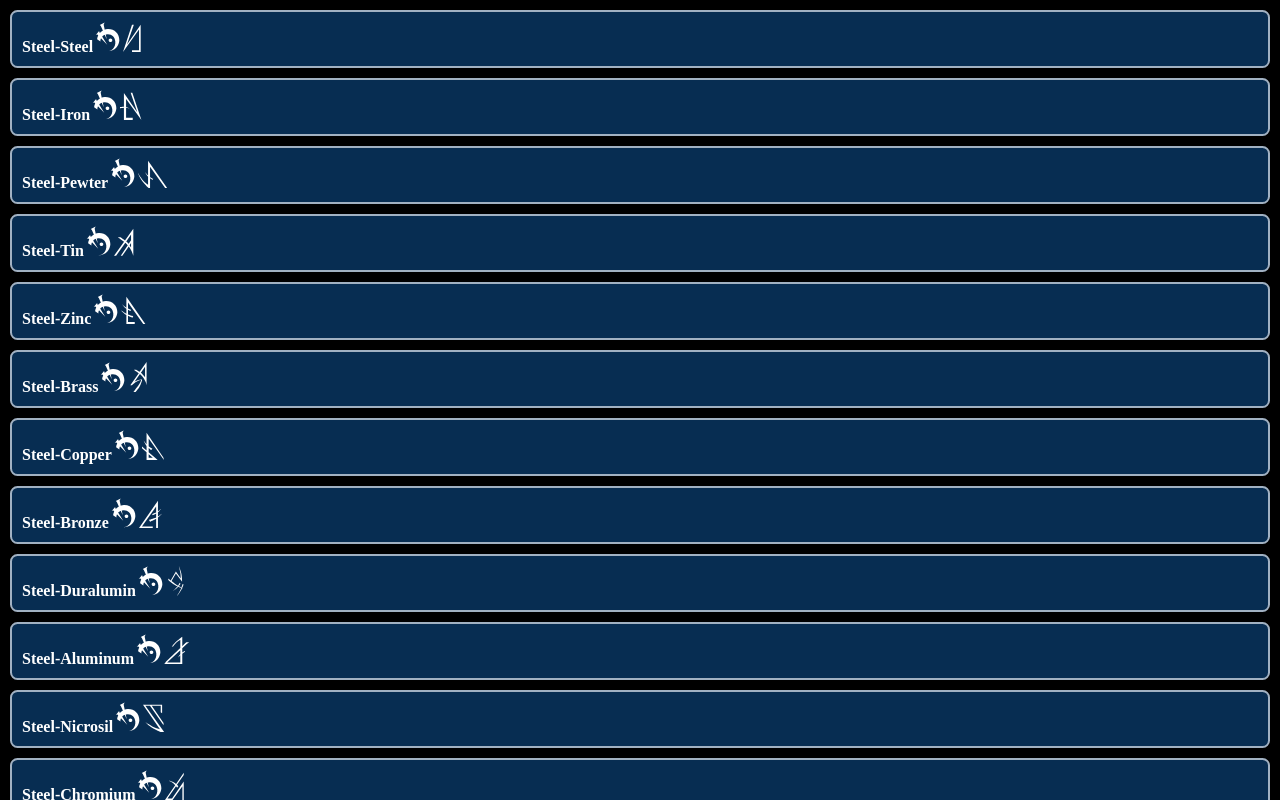
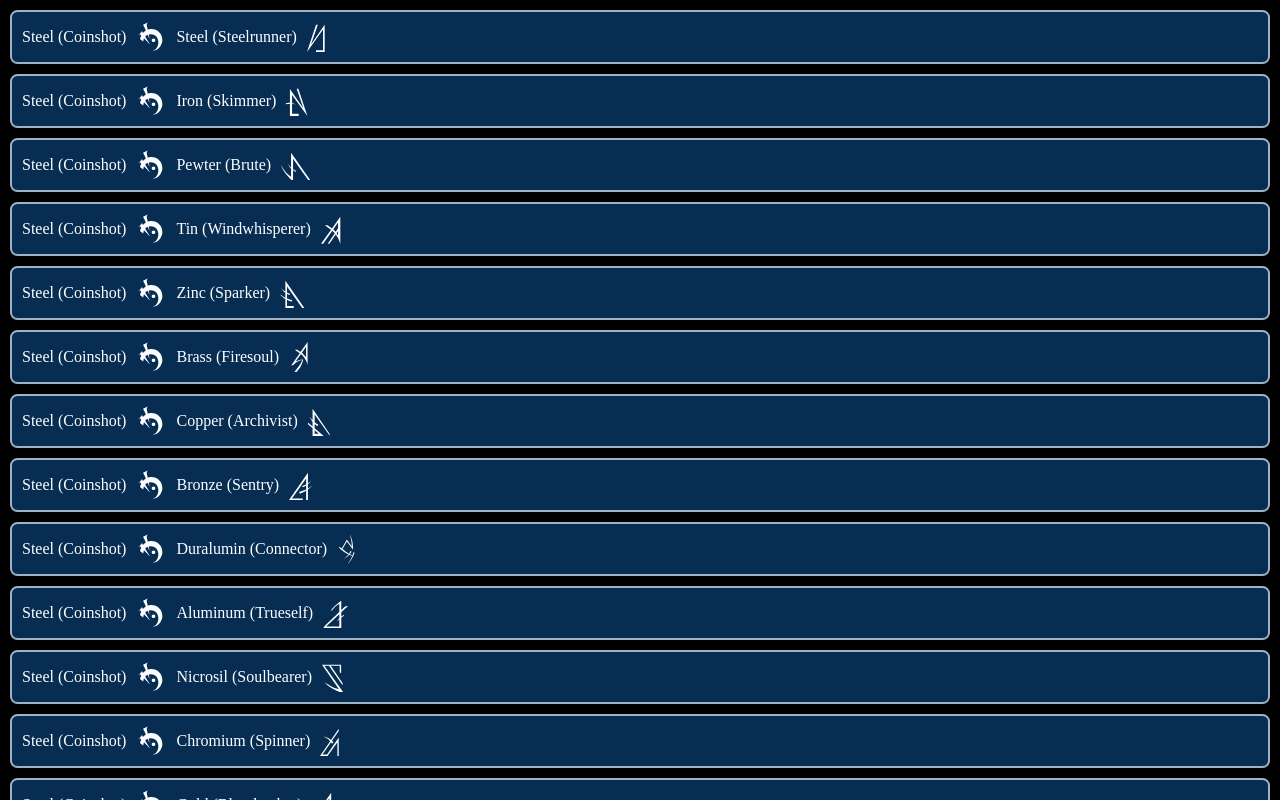
Before and after one commit to stangerjm/twinborn-combinations, a Vue app: page / in a window 1280 px wide. Built offline with nearby package versions, Linux system fonts and the light colour scheme.

Commit message:
Added Misting/Ferring names

```diff
--- a/src/components/twinborn-combo.vue
+++ b/src/components/twinborn-combo.vue
@@ -12,9 +12,12 @@ const { twinborn } = defineProps<TwinbornComboProps>();
 
 <template>
   <div class="twinborn-combination">
-    <b>{{ twinborn.twinbornType }}</b>
-    <AllomancySymbol :metal="twinborn.allomanticPower.metal" />
-    <FeruchemySymbol :metal="twinborn.feruchemicalPower.metal" />
+    <header class="twinborn-combination--title">
+      <span>{{ twinborn.allomanticPower.metal }} <template v-if="twinborn.allomanticPower.names.length > 0">({{ twinborn.allomanticPower.names.join('/') }})</template></span>
+      <AllomancySymbol :metal="twinborn.allomanticPower.metal" />
+      <span>{{ twinborn.feruchemicalPower.metal }} <template v-if="twinborn.feruchemicalPower.names.length > 0">({{ twinborn.feruchemicalPower.names.join('/') }})</template></span>
+      <FeruchemySymbol :metal="twinborn.feruchemicalPower.metal" />
+    </header>
     <div class="twinborn-combination--hidden">
       <div>
         Allomancy: {{ twinborn.allomanticPower.metal }}<br>
@@ -38,6 +41,14 @@ const { twinborn } = defineProps<TwinbornComboProps>();
   padding: 1rem;
 }
 
+.twinborn-combination--title {
+  display: grid;
+  grid-auto-flow: column;
+  justify-content: start;
+  grid-gap: 1rem;
+  align-items: center;
+}
+
 .twinborn-combination--symbol {
   color: white;
 }
--- a/src/data/twinborn-combinations.ts
+++ b/src/data/twinborn-combinations.ts
@@ -24,58 +24,185 @@ export enum Metal {
 type FeruchemicalPower = {
   tappingEffect: string;
   storingEffect: string;
+  names: string[];
 };
 
 type AllomanticPower = {
+  names: string[];
   burningEffect: string;
 };
 
 export type Twinborn = {
-  twinbornType: string;
   allomanticPower: AllomanticPower & { metal: Metal };
   feruchemicalPower: FeruchemicalPower & { metal: Metal };
 };
 
 const allomanticPowers: { [key in Metal]: AllomanticPower } = {
-  Steel: { burningEffect: 'Allows user to push on metal.' },
-  Iron: { burningEffect: 'Allows user to pull on metal.' },
-  Pewter: { burningEffect: "Enhances user's physical abilities." },
-  Tin: { burningEffect: "Enhances user's senses." },
-  Zinc: { burningEffect: "Allows user to riot other people's emotions." },
-  Brass: { burningEffect: "Allows user to soothe other people's emotions." },
-  Copper: { burningEffect: 'Hides usage of Allomancy.' },
-  Bronze: { burningEffect: 'Detects kenetic investiture including usage of Allomancy.' },
-  Duralumin: { burningEffect: 'Enhances currently burning metals.' },
-  Aluminum: { burningEffect: "Wipes user's Allomanic reserves." },
-  Nicrosil: { burningEffect: "Enhances another Allomancer's currently burning metals." },
-  Chromium: { burningEffect: "Wipes another Allomancer's Allomanic reserves." },
-  Gold: { burningEffect: "Reveals user's past self." },
-  Electrum: { burningEffect: "Reveals user's future." },
-  Cadmium: { burningEffect: 'Slows down time.' },
-  Bendalloy: { burningEffect: 'Speeds up time.' },
-  Malatium: { burningEffect: "Allows user to see into another person's past." },
-  Atium: { burningEffect: "Allows user to see another person's future" },
+  Steel: {
+    names: ['Coinshot'],
+    burningEffect: 'Allows user to push on metal.',
+  },
+  Iron: {
+    names: ['Lurcher'],
+    burningEffect: 'Allows user to pull on metal.',
+  },
+  Pewter: {
+    names: ['Thug', 'Pewterarm'],
+    burningEffect: "Enhances user's physical abilities.",
+  },
+  Tin: {
+    names: ['Tineye'],
+    burningEffect: "Enhances user's senses.",
+  },
+  Zinc: {
+    names: ['Rioter'],
+    burningEffect: "Allows user to riot other people's emotions.",
+  },
+  Brass: {
+    names: ['Soother'],
+    burningEffect: "Allows user to soothe other people's emotions.",
+  },
+  Copper: {
+    names: ['Smoker', 'Coppercloud'],
+    burningEffect: 'Hides usage of Allomancy.',
+  },
+  Bronze: {
+    names: ['Seeker'],
+    burningEffect: 'Detects kenetic investiture including usage of Allomancy.',
+  },
+  Duralumin: {
+    names: ['Duralumin Gnat'],
+    burningEffect: 'Enhances currently burning metals.',
+  },
+  Aluminum: {
+    names: ['Aluminum Gnat'],
+    burningEffect: "Wipes user's Allomanic reserves.",
+  },
+  Nicrosil: {
+    names: ['Nicroburst'],
+    burningEffect: "Enhances another Allomancer's currently burning metals.",
+  },
+  Chromium: {
+    names: ['Leecher'],
+    burningEffect: "Wipes another Allomancer's Allomanic reserves.",
+  },
+  Gold: {
+    names: ['Augur'],
+    burningEffect: "Reveals user's past self.",
+  },
+  Electrum: {
+    names: ['Oracle'],
+    burningEffect: "Reveals user's future.",
+  },
+  Cadmium: {
+    names: ['Pulser'],
+    burningEffect: 'Slows down time.',
+  },
+  Bendalloy: {
+    names: ['Slider'],
+    burningEffect: 'Speeds up time.',
+  },
+  Malatium: {
+    names: [],
+    burningEffect: "Allows user to see into another person's past.",
+  },
+  Atium: {
+    names: ['Seer'],
+    burningEffect: "Allows user to see another person's future",
+  },
 };
 
 const feruchemicalPowers: { [key in Metal]: FeruchemicalPower } = {
-  Steel: { tappingEffect: "Speeds up user's physical speed.", storingEffect: "Slows down user's physical speed as if moving through thick liquid." },
-  Iron: { tappingEffect: 'Makes user heavier.', storingEffect: 'Makes user lighter.' },
-  Pewter: { tappingEffect: "Enhances user's physical strength.", storingEffect: "Diminishes user's physical strength" },
-  Tin: { tappingEffect: "Enhances user's senses. Can tap individual stored senses.", storingEffect: 'Diminishes a given sense. User can choose which sense is diminished.' },
-  Zinc: { tappingEffect: "User's thoughts are sped up.", storingEffect: "User's thoughts are slowed." },
-  Brass: { tappingEffect: "Increases user's body temperature.", storingEffect: "Decreases user's body temperature." },
-  Copper: { tappingEffect: 'Allows user to recall stored memory.', storingEffect: 'Makes user forget a memory.' },
-  Bronze: { tappingEffect: 'Allows user to go without sleep.', storingEffect: 'Makes user sleep longer than usual.' },
-  Duralumin: { tappingEffect: 'Allows user to strengthen connections with others.', storingEffect: 'Diminishes connections with others.' },
-  Aluminum: { tappingEffect: UnknownEffect, storingEffect: "Diminishes user's spiritual identity. If a metalmind is filled to the point where a user has no identity the user can fill another metalmind to create an unkeyed metalmind." },
-  Nicrosil: { tappingEffect: 'Allows user to use stored Investiture.', storingEffect: 'Allows user to create a metalmind that grants the ability to use Investiture. If unkeyed, this metalmind can be used to grant another person the power to tap the stored Investiture.' },
-  Chromium: { tappingEffect: "Increases the user's luck.", storingEffect: "Decreases the user's luck." },
-  Gold: { tappingEffect: 'Allows user to heal.', storingEffect: 'Makes user sickly and weak.' },
-  Electrum: { tappingEffect: 'Makes user more determined.', storingEffect: 'Causes user to become depressed.' },
-  Cadmium: { tappingEffect: 'Allows user to go without breathing.', storingEffect: 'Increases the amount of oxygen needed for user to breathe.' },
-  Bendalloy: { tappingEffect: 'Allows user to go without the need to eat.', storingEffect: 'Allows user to eat large quantities of food without becoming full.' },
-  Malatium: { tappingEffect: UnknownEffect, storingEffect: UnknownEffect },
-  Atium: { tappingEffect: 'Allows user to become younger', storingEffect: 'Makes user older.' },
+  Steel: {
+    names: ['Steelrunner'],
+    tappingEffect: "Speeds up user's physical speed.",
+    storingEffect: "Slows down user's physical speed as if moving through thick liquid.",
+  },
+  Iron: {
+    names: ['Skimmer'],
+    tappingEffect: 'Makes user heavier.',
+    storingEffect: 'Makes user lighter.',
+  },
+  Pewter: {
+    names: ['Brute'],
+    tappingEffect: "Enhances user's physical strength.",
+    storingEffect: "Diminishes user's physical strength",
+  },
+  Tin: {
+    names: ['Windwhisperer'],
+    tappingEffect: "Enhances user's senses. Can tap individual stored senses.",
+    storingEffect: 'Diminishes a given sense. User can choose which sense is diminished.',
+  },
+  Zinc: {
+    names: ['Sparker'],
+    tappingEffect: "User's thoughts are sped up.",
+    storingEffect: "User's thoughts are slowed.",
+  },
+  Brass: {
+    names: ['Firesoul'],
+    tappingEffect: "Increases user's body temperature.",
+    storingEffect: "Decreases user's body temperature.",
+  },
+  Copper: {
+    names: ['Archivist'],
+    tappingEffect: 'Allows user to recall stored memory.',
+    storingEffect: 'Makes user forget a memory.',
+  },
+  Bronze: {
+    names: ['Sentry'],
+    tappingEffect: 'Allows user to go without sleep.',
+    storingEffect: 'Makes user sleep longer than usual.',
+  },
+  Duralumin: {
+    names: ['Connector'],
+    tappingEffect: 'Allows user to strengthen connections with others.',
+    storingEffect: 'Diminishes connections with others.',
+  },
+  Aluminum: {
+    names: ['Trueself'],
+    tappingEffect: UnknownEffect,
+    storingEffect: "Diminishes user's spiritual identity. If a metalmind is filled to the point where a user has no identity the user can fill another metalmind to create an unkeyed metalmind.",
+  },
+  Nicrosil: {
+    names: ['Soulbearer'],
+    tappingEffect: 'Allows user to use stored Investiture.',
+    storingEffect: 'Allows user to create a metalmind that grants the ability to use Investiture. If unkeyed, this metalmind can be used to grant another person the power to tap the stored Investiture.',
+  },
+  Chromium: {
+    names: ['Spinner'],
+    tappingEffect: "Increases the user's luck.",
+    storingEffect: "Decreases the user's luck.",
+  },
+  Gold: {
+    names: ['Bloodmaker'],
+    tappingEffect: 'Allows user to heal.',
+    storingEffect: 'Makes user sickly and weak.',
+  },
+  Electrum: {
+    names: ['Pinnacle'],
+    tappingEffect: 'Makes user more determined.',
+    storingEffect: 'Causes user to become depressed.',
+  },
+  Cadmium: {
+    names: ['Gasper'],
+    tappingEffect: 'Allows user to go without breathing.',
+    storingEffect: 'Increases the amount of oxygen needed for user to breathe.',
+  },
+  Bendalloy: {
+    names: ['Subsumer'],
+    tappingEffect: 'Allows user to go without the need to eat.',
+    storingEffect: 'Allows user to eat large quantities of food without becoming full.',
+  },
+  Malatium: {
+    names: [],
+    tappingEffect: UnknownEffect,
+    storingEffect: UnknownEffect,
+  },
+  Atium: {
+    names: [],
+    tappingEffect: 'Allows user to become younger',
+    storingEffect: 'Makes user older.',
+  },
 };
 
 export const twinbornCombos: Twinborn[] = Object.keys(allomanticPowers).flatMap((aMetal) => {
@@ -86,7 +213,6 @@ export const twinbornCombos: Twinborn[] = Object.keys(allomanticPowers).flatMap(
     const feruchemicalPower = feruchemicalPowers[feruchemicalMetal];
 
     return {
-      twinbornType: `${allomanticMetal}-${feruchemicalMetal}`,
       allomanticPower: { ...allomanticPower, metal: allomanticMetal },
       feruchemicalPower: { ...feruchemicalPower, metal: feruchemicalMetal },
     };
```
